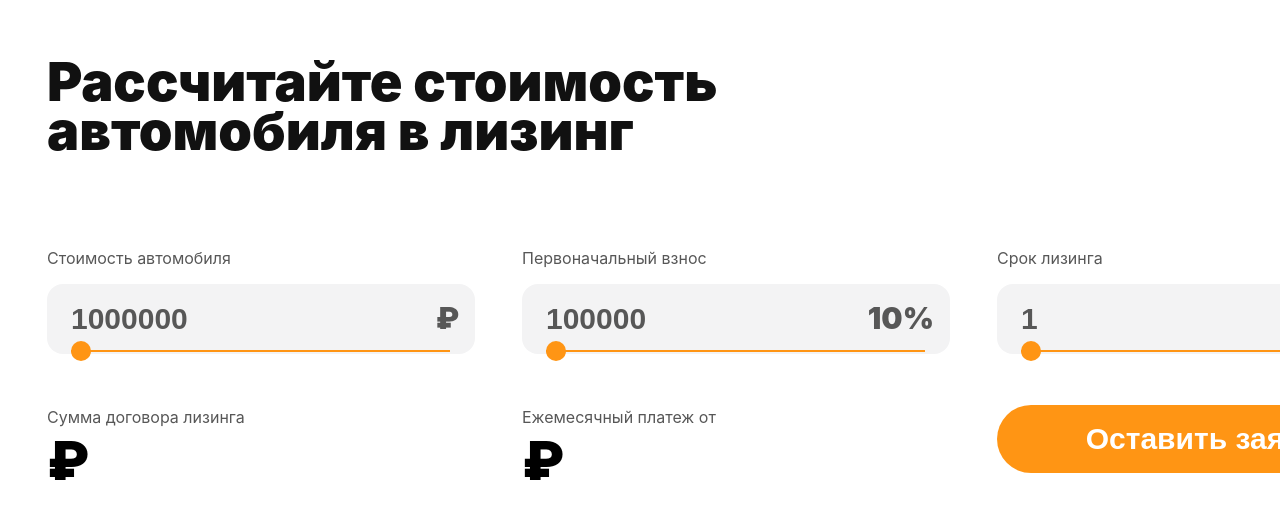
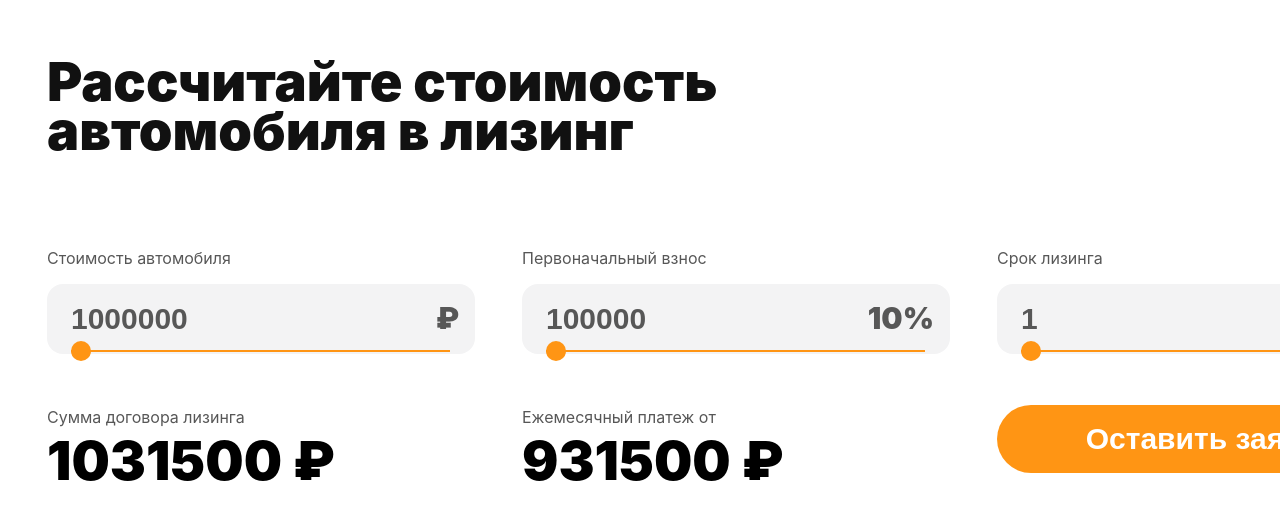
Before and after one commit to Listopad02/Listopad02.github.io, a React (Create React App) app: page / in a window 1280 px wide. Shown: the part 155-674 px from the top of the page. Built offline with nearby package versions, Linux system fonts and the light colour scheme.

Commit message:
main functional seems to be OK, bug fixes and layout improvements needed

```diff
--- a/src/components/Result/Result.js
+++ b/src/components/Result/Result.js
@@ -1,7 +1,10 @@
 import React from 'react'
 import "./Result.css"
 
-const Result = ({ header, result }) => {
+const Result = ({ header, price, contribution, term, month, deal }) => {
+  const dealAmount = term * month + contribution
+  const monthPay = Math.round((price - contribution) * ((0.035 * Math.pow((1 + 0.035), term)) / (Math.pow((1 + 0.035), term) - 1)))
+
   return (
     <div className='result'>
         <div className="result-title">
@@ -9,7 +12,7 @@ const Result = ({ header, result }) => {
         </div>
         <div className="result-value">
             <p className="result-value__paragraph">
-                { result } ₽
+                { deal ? dealAmount : monthPay } ₽
             </p>
         </div>
     </div>
--- a/src/components/Select/Select.js
+++ b/src/components/Select/Select.js
@@ -1,7 +1,7 @@
 import React, { memo, useCallback } from 'react'
 import "./Select.css"
 
-const Select = ({ header, state, setState, unit, min, max, calculate }) => {
+const Select = ({ header, state, setState, unit, min, max, calculate, contribution, price }) => {
 
   const changeHandler = useCallback((e) => {
     if (+e.target.value > +e.target.max) {
--- a/src/pages/Leasing/Leasing.js
+++ b/src/pages/Leasing/Leasing.js
@@ -7,8 +7,8 @@ const Leasing = () => {
   const [price, setPrice] = useState(1000000)
   const [contribution, setСontribution] = useState(10)
   const [term, setTerm] = useState(1)
-  const [summ, setSumm] = useState(0)
-  const [month, setMonth] = useState(0)
+  const [month, setMonth] = useState(931500)
+  const [summ, setSumm] = useState(1031500)
   const initialFee = Math.round(contribution / 100 * price)
 
   return (
@@ -28,8 +28,12 @@ const Leasing = () => {
                         max={6000000}
                         calculate={false} />
                 <Result header="Сумма договора лизинга"
-                        contribution={contribution}
-                        term={term} />
+                        state={summ}
+                        setState={setSumm}
+                        contribution={initialFee}
+                        term={term}
+                        month={month}
+                        deal={true} />
               </div>
 
               <div className="leasing-inputs__container">
@@ -41,8 +45,12 @@ const Leasing = () => {
                         max={60}
                         calculate={initialFee} />
                 <Result header="Ежемесячный платеж от"
+                        state={month}
+                        setState={setMonth}
                         price={price}
-                        contribution={contribution} />
+                        contribution={initialFee}
+                        term={term}
+                        deal={false} />
               </div>
 
               <div className="leasing-inputs__container">
```
